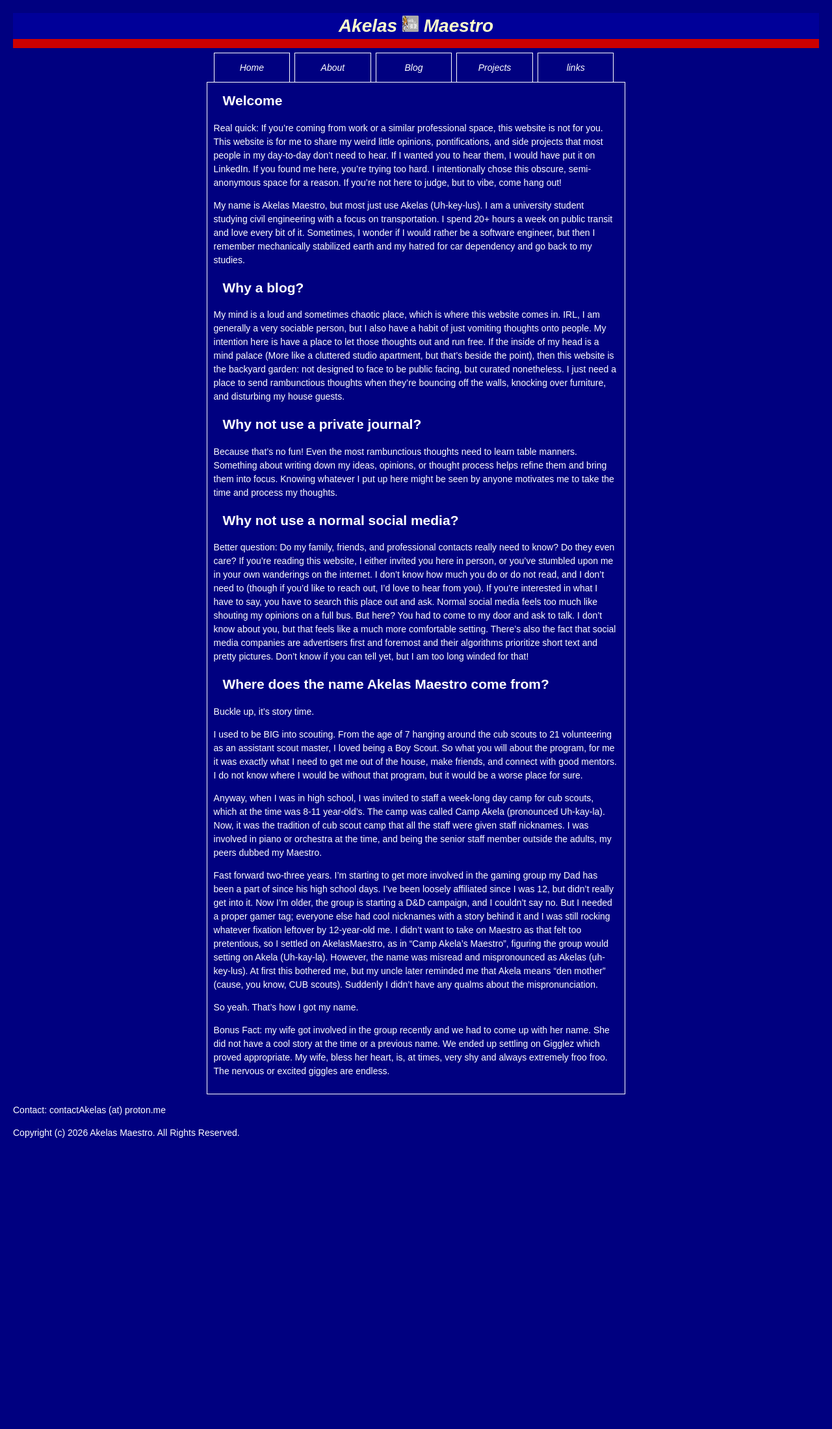
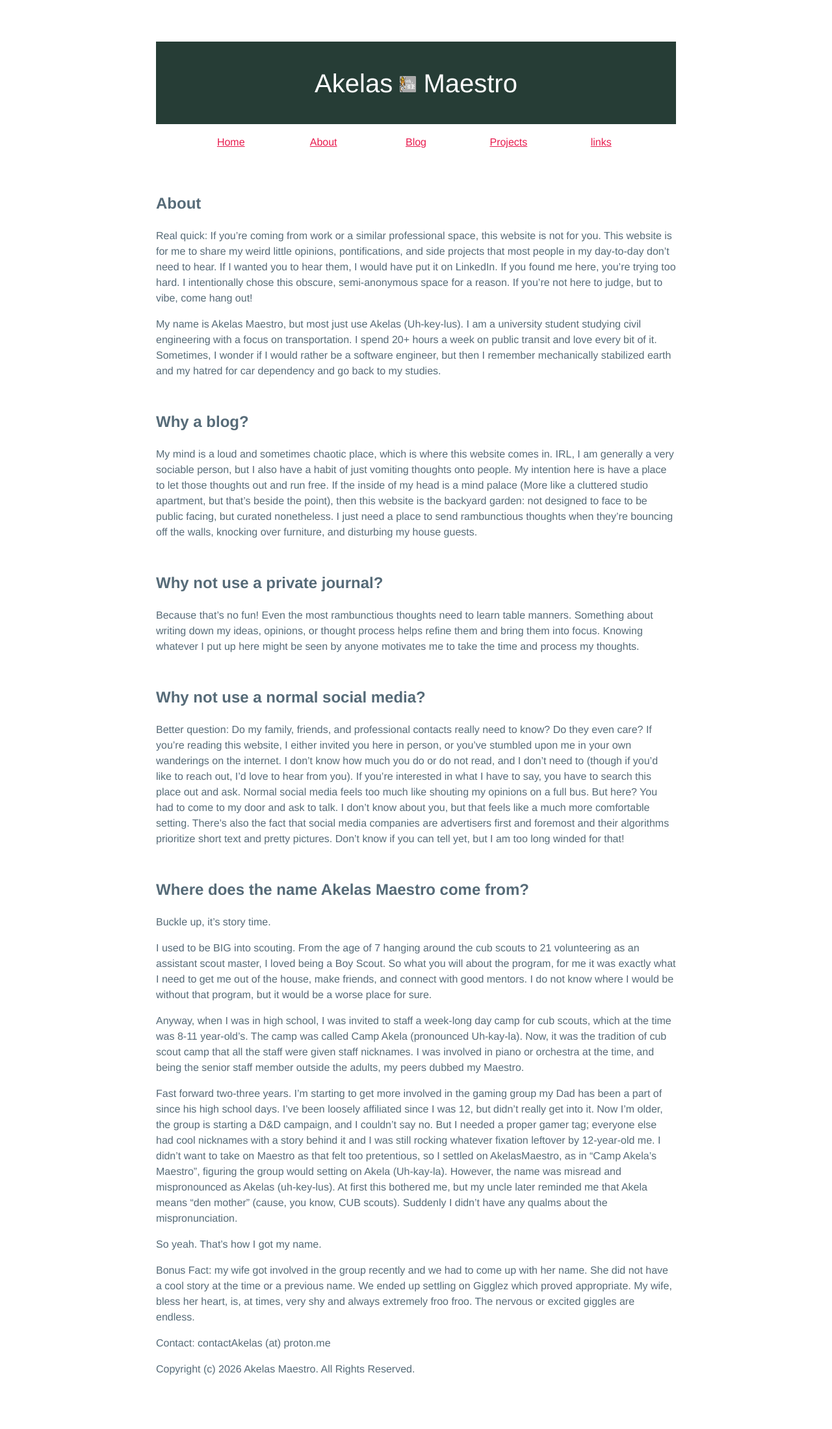
Before and after one commit to AkelasMaestro/Neocities, a Jekyll site: the page built from about.md, in a window 1280 px wide. Shown: the whole page at 65% size. Built offline with Jekyll 4.4.1, drawn with Linux system fonts in a browser that asks for light colours; before the commit the page ends 1774 px from its top, so only the background shows below that.

Commit message:
Copy and modify css from Web Design in 4 Minutes

```diff
--- a/_layouts/default.html
+++ b/_layouts/default.html
@@ -3,10 +3,11 @@
   <!-- set title and get the style sheet -->
   <head>
     <title>{{ site.title }} | {{ page.title }}</title>
-    <link rel="stylesheet" href="{{ "/resources/style.css" | base_url}}">
+    <link rel="stylesheet" href="{{ "/resources/webdesign.css" | base_url}}">
   </head>
 
   <!-- Create website header with profile pic between firt and last name -->
+  <header>
     <h1>
        Akelas
       <img src="{{ "/resources/neocities.png" | base_url }}"
@@ -15,6 +16,7 @@
           alt=" Place holder for profile photo">
         Maestro
     </h1>
+  </header>
 
   <!-- Generate the list of navigation links -->
   <nav>
@@ -26,17 +28,13 @@
   </nav>
 
   <!-- Insert content from pages and posts -->
-  <section id="content">
     {{ content }}
-  </section>
 
   <!-- At some point, we need to add a footer here -->
-  <footer>
     <p>
     Contact: contactAkelas (at) proton.me
     </p>
     <p>
     Copyright (c) 2026 Akelas Maestro. All Rights Reserved.
     </p>
-  </footer>
 </html>
--- a/about.md
+++ b/about.md
@@ -4,8 +4,7 @@ layout: default
 order: 2
 permalink: /about/
 ---
-
-## Welcome
+## About
 
 Real quick: If you're coming from work or a similar professional space, this website is not for you. This website is for me to share my weird little opinions, pontifications, and side projects that most people in my day-to-day don't need to hear. If I wanted you to hear them, I would have put it on LinkedIn. If you found me here, you're trying too hard. I intentionally chose this obscure, semi-anonymous space for a reason. If you're not here to judge, but to vibe, come hang out!
 
--- /dev/null
+++ b/resources/webdesign.css
@@ -0,0 +1,80 @@
+body {
+    font-family: "Helvetica", "Arial", sans-serif;
+    margin: 0 auto;
+    max-width: 50em;
+    line-height: 1.5;
+    padding: 4em 1em;
+    color: #566b78;
+}
+
+header {
+    background-color: #263d36;
+    background-position: center top;
+    background-repeat: no-repeat;
+    background-size: cover;
+    line-height: 1.2;
+    padding: 1vw 2em;
+    text-align: center;
+  }
+
+header h1 {
+    color: white;
+    font-size: 2.5em;
+    font-weight: 300;
+  }
+
+nav ul {
+  display: flex;
+  justify-content: center;
+  max-width: 80ch;
+  list-style: none;
+  padding: 0;
+  margin: 0 auto;
+}
+
+nav li {
+  flex: 1;
+  display: flex;
+}
+
+nav li a {
+  display: block;
+  width: 100%;
+  text-align: center;
+  padding: 1em 0;
+}
+
+
+
+header a {
+    border: 1px solid #381c4f;
+    border-radius: 290486px;
+    color: white;
+    font-size: 0,6em;
+    letter-spacing: 0.2em;
+    padding: 1em 2em;
+    text-transform: uppercase;
+    text-decoration: none;
+    transition: none 200ms ease-out;
+    transition-property: color, background;
+  }
+
+header a:hover {
+    background: #381c47;
+    color: white;
+  }
+
+h2 {
+    margin-top: 1em;
+    padding-top: 1em;
+}
+
+h1,
+h2
+strong {
+    color: #333;
+}
+
+a {
+    color: #e81c4f;
+}
```
Lines whose indentation alone changed are shown as unchanged.
